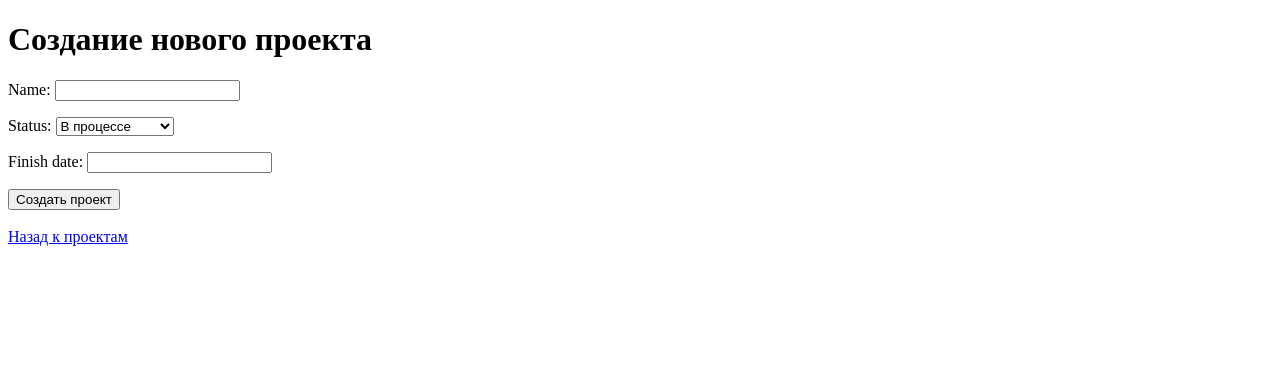
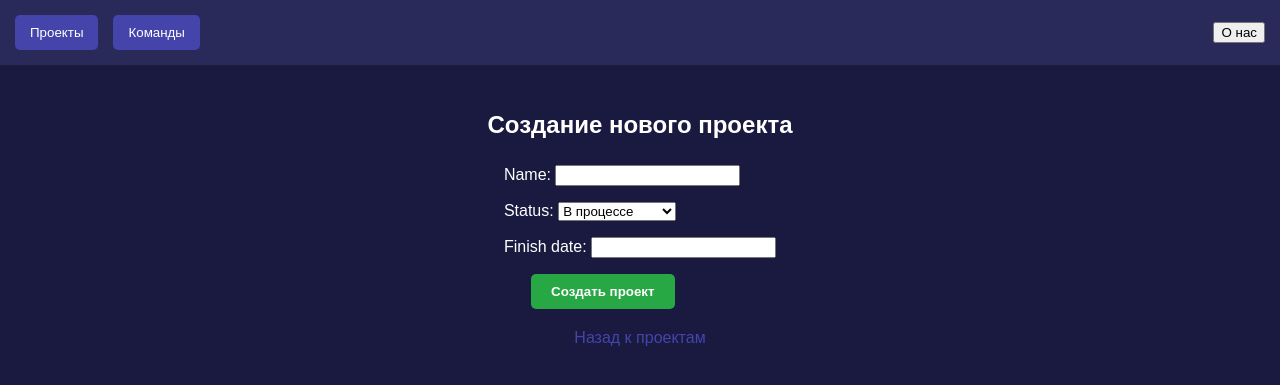
Before and after one commit to FLEKSE/task_tracker, a Django app: page /projects/create_project/ in a window 1280 px wide. Shown: the top 385 px of the page. Run offline with Django 5.2, Linux system fonts and the light colour scheme; the visitor is signed in with stand-in values (Sample User, id 1).

Commit message:
taks.html

```diff
--- a/task_tracker/projects/views.py
+++ b/task_tracker/projects/views.py
@@ -4,7 +4,7 @@ from django.contrib import messages
 from django.views import View
 from django.shortcuts import render, redirect, get_object_or_404
 from django.views.generic import ListView, DetailView
-from .models import CustomUser, Project, Task
+from .models import CustomUser, Project, Task, UnderTask
 from .forms import ProjectForm, TaskForm
 from django.contrib.auth.decorators import login_required
 
@@ -39,7 +39,7 @@ class RegisterView(View):
 
 class CustomLogoutView(LogoutView):
     next_page = reverse_lazy('login')
-
+    template_name = 'logout.html'
 @login_required
 def projects_view(request):
     projects = Project.objects.all()
@@ -98,3 +98,17 @@ def create_task(request, project_id):
 def task_detail(request, task_id):
     task = get_object_or_404(Task, task_id=task_id)
     return render(request, 'task_detail.html', {'task': task})
+
+
+def task_detail(request, task_id):
+    task = get_object_or_404(Task, task_id=task_id)
+    under_tasks = task.under_task.all()  # Получаем все подзадачи, связанные с задачей
+
+    # Обработка обновления статуса подзадач через форму
+    if request.method == 'POST':
+        for under_task in under_tasks:
+            # Если в POST-запросе есть подзадача с id under_task_<id>, то обновляем её статус
+            under_task.status = f'under_task_{under_task.under_task_id}' in request.POST
+            under_task.save()
+
+    return render(request, 'task_detail.html', {'task': task, 'under_tasks': under_tasks})
--- /dev/null
+++ b/task_tracker/requirements.txt
@@ -0,0 +1,3 @@
+Django == 5.1.7
+psycopg2 == 2.9.10
+djangorestframework == 3.15.2
--- a/task_tracker/task_tracker/settings.py
+++ b/task_tracker/task_tracker/settings.py
@@ -82,9 +82,9 @@ WSGI_APPLICATION = 'task_tracker.wsgi.application'
 DATABASES = {
     'default': {
         'ENGINE': 'django.db.backends.postgresql_psycopg2',
-        'NAME': 'task_tracker_db',
+        'NAME': 'yourdb',
         'USER': 'postgres',
-        'PASSWORD': 'Soldat102',
+        'PASSWORD': 'yourpassword',
         'HOST': 'localhost',
         'PORT': '',
 
@@ -133,6 +133,7 @@ STATICFILES_DIRS = [
 
 LOGIN_URL = 'login'
 
+
 # Default primary key field type
 # https://docs.djangoproject.com/en/5.1/ref/settings/#default-auto-field
 
--- a/task_tracker/templates/create_project.html
+++ b/task_tracker/templates/create_project.html
@@ -2,16 +2,96 @@
 <html lang="ru">
 <head>
     <meta charset="UTF-8">
+    <meta name="viewport" content="width=device-width, initial-scale=1.0">
     <title>Создание нового проекта</title>
+    <style>
+        body {
+            background-color: #1a1a40;
+            color: white;
+            font-family: Arial, sans-serif;
+            margin: 0;
+            padding: 0;
+        }
+        .header {
+            background-color: #2a2a5a;
+            padding: 15px;
+            display: flex;
+            justify-content: space-between;
+            align-items: center;
+        }
+        .nav-buttons {
+            display: flex;
+            gap: 15px;
+        }
+        .nav-buttons button {
+            background-color: #4444aa;
+            color: white;
+            border: none;
+            padding: 10px 15px;
+            cursor: pointer;
+            border-radius: 5px;
+        }
+        .nav-buttons button:hover {
+            background-color: #6666cc;
+        }
+        .form-container {
+            display: flex;
+            flex-direction: column;
+            align-items: center;
+            margin-top: 30px;
+        }
+        .form-title {
+            font-size: 24px;
+            margin-bottom: 10px;
+        }
+        .form-input {
+            width: 80%;
+            padding: 10px;
+            margin-bottom: 15px;
+            border-radius: 5px;
+            border: none;
+            font-size: 16px;
+        }
+        .submit-button {
+            background-color: #28a745;
+            color: white;
+            border: none;
+            padding: 10px 20px;
+            cursor: pointer;
+            border-radius: 5px;
+            font-weight: bold;
+            align-self: flex-start;
+            margin-left: 10%;
+        }
+        .submit-button:hover {
+            background-color: #34d058;
+        }
+        .back-link {
+            color: #4444aa;
+            text-decoration: none;
+            margin-top: 20px;
+        }
+        .back-link:hover {
+            text-decoration: underline;
+        }
+    </style>
 </head>
 <body>
-    <h1>Создание нового проекта</h1>
-    <form method="POST">
-        {% csrf_token %}
-        {{ form.as_p }}
-        <button type="submit">Создать проект</button>
-    </form>
-    <br>
-    <a href="{% url 'projects' %}">Назад к проектам</a>
+    <div class="header">
+        <div class="nav-buttons">
+            <button>Проекты</button>
+            <button>Команды</button>
+        </div>
+        <button class="nav-buttons">О нас</button>
+    </div>
+    <div class="form-container">
+        <h1 class="form-title">Создание нового проекта</h1>
+        <form method="POST">
+            {% csrf_token %}
+            {{ form.as_p }}
+            <button type="submit" class="submit-button">Создать проект</button>
+        </form>
+        <a href="{% url 'projects' %}" class="back-link">Назад к проектам</a>
+    </div>
 </body>
 </html>
--- /dev/null
+++ b/task_tracker/templates/logout.html
@@ -0,0 +1,4 @@
+<form method="POST" action="{% url 'logout' %}">
+    {% csrf_token %}
+    <button type="submit">Выйти</button>
+</form>
```
Also changed, not shown: task_tracker/templates/task_detail.html (+95 -7 lines).
